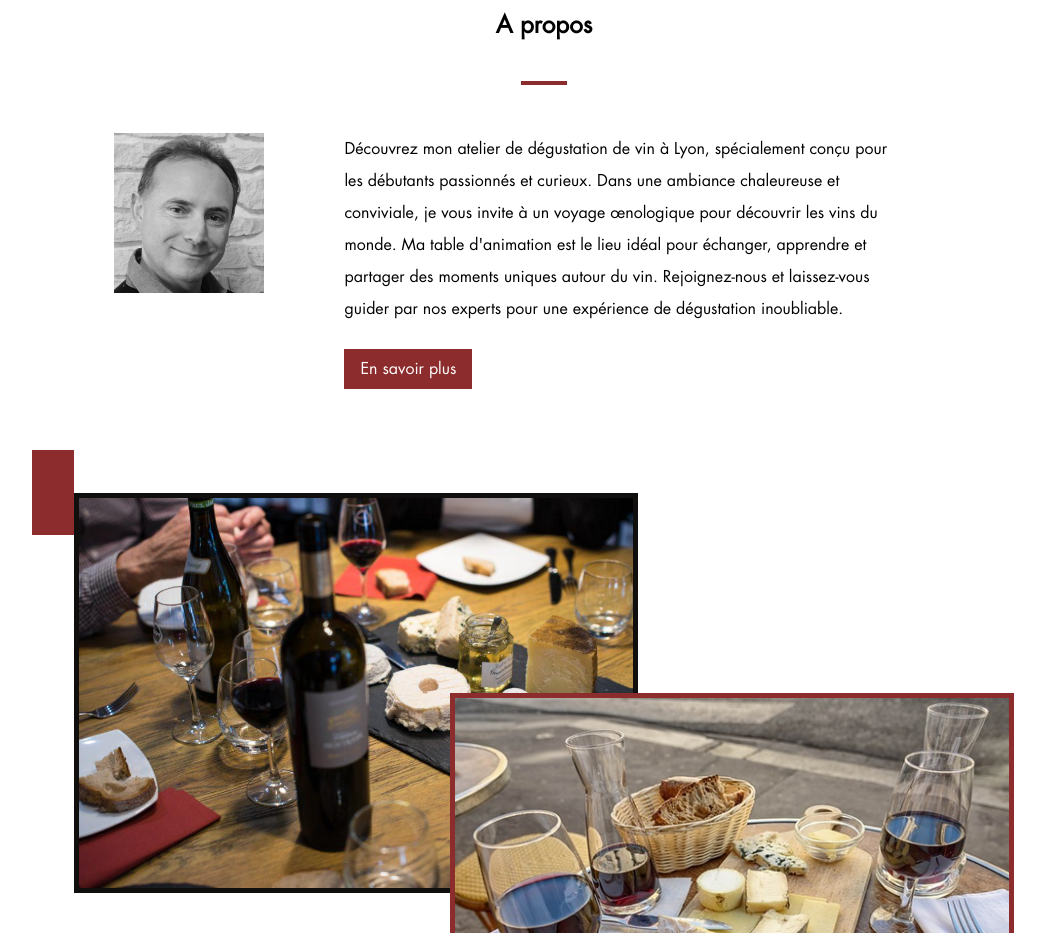
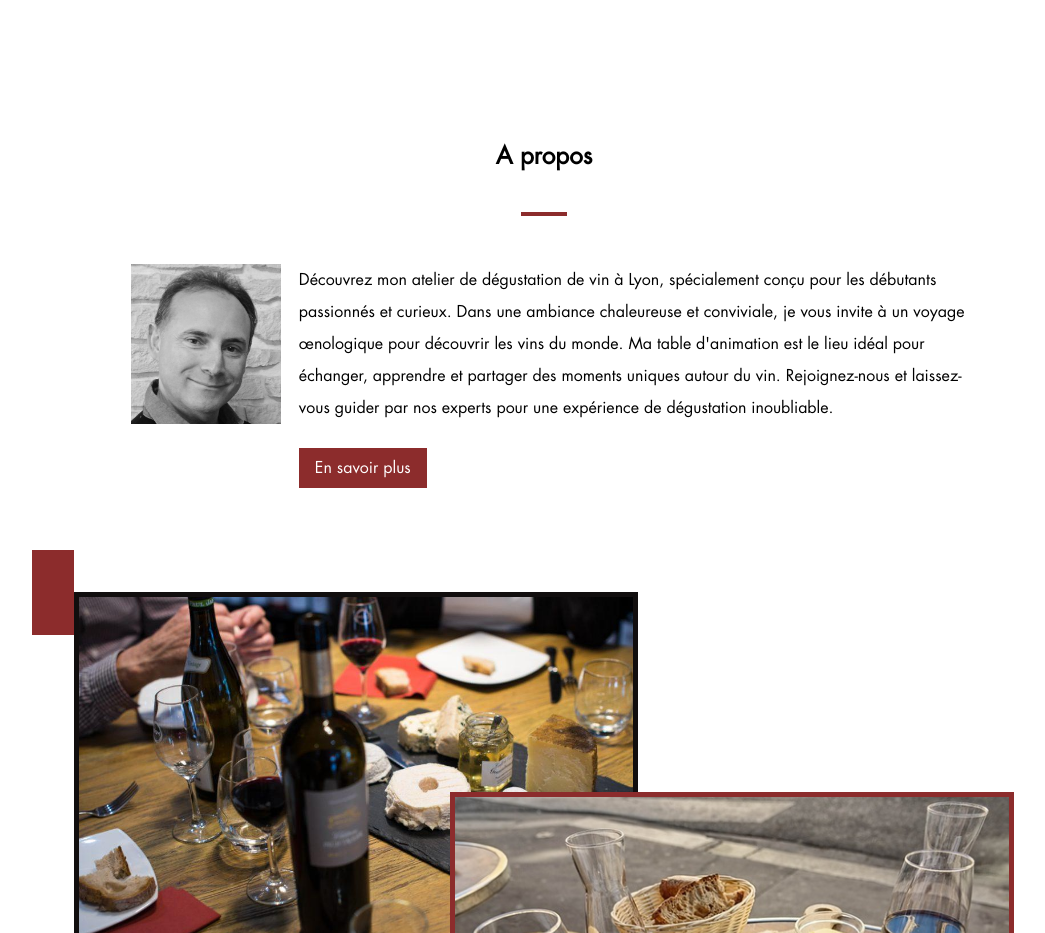
Before and after one commit to cedricdsst/hackathonOlivier, a Vue app in the folder frontendV2/: page / in a window 1280 px wide. Shown: the part 1660-2593 px from the top of the page, without its empty margins (96-1141 px from the left). Built offline with nearby package versions, Linux system fonts and the light colour scheme; no server answers.

Commit message:
hotfix fonrt

```diff
--- a/frontendV2/src/views/HomeView.vue
+++ b/frontendV2/src/views/HomeView.vue
@@ -42,7 +42,7 @@
     <section class="NextEvent bg-white flex flex-col items-center justify-center text-center py-20 px-4">
       <h2 class="text-2xl font-bold mb-4">Prochain événement</h2>
       <span class="mx-4 border-2 w-full border-VinColor my-6"></span>
-      <div class="flex flex-col md:flex-row">
+      <div class="flex flex-col md:flex-row w-full">
         <div class="event flex flex-col md:flex-row items-center gap-4 w-full">
           <img class="p-2 object-contain h-40 w-auto ml-4 sm:ml-0" src="../assets/img/thumbnail_evenement.jpg" alt="">
           <article class="flex flex-col items-start w-auto gap-2">
@@ -73,7 +73,7 @@
         <div class="sm:w-full flex justify-center md:justify-end mb-10">
           <img src="../assets/img/Olivier_cropped.png" alt="Olivier Bonneton" class="object-contain h-40 md:w-48 lg:w-full md:self-end self-center">
         </div>
-        <div class=" flex flex-col items-start px-20">
+        <div class=" flex flex-col items-start">
           <p class="mb-6 text-left ">Découvrez mon atelier de dégustation de vin à Lyon, spécialement conçu pour les débutants passionnés et curieux. Dans une ambiance chaleureuse et conviviale, je vous invite à un voyage œnologique pour découvrir les vins du monde. Ma table d'animation est le lieu idéal pour échanger, apprendre et partager des moments uniques autour du vin. Rejoignez-nous et laissez-vous guider par nos experts pour une expérience de dégustation inoubliable.</p>
           <a href="/about">
           <button type="button" class="text-white bg-VinColor py-2 px-4 transition-colors md:self-start self-center">En savoir plus</button>
@@ -105,7 +105,7 @@ export default {
   background-size: cover;
   background-position: 0px 0px;
   text-align: left;
-  height: calc(100vh - 19 2px);
+  height: calc(100vh - 192px);
   display: flex;
 
   /* padding: 100px 0; */
```
